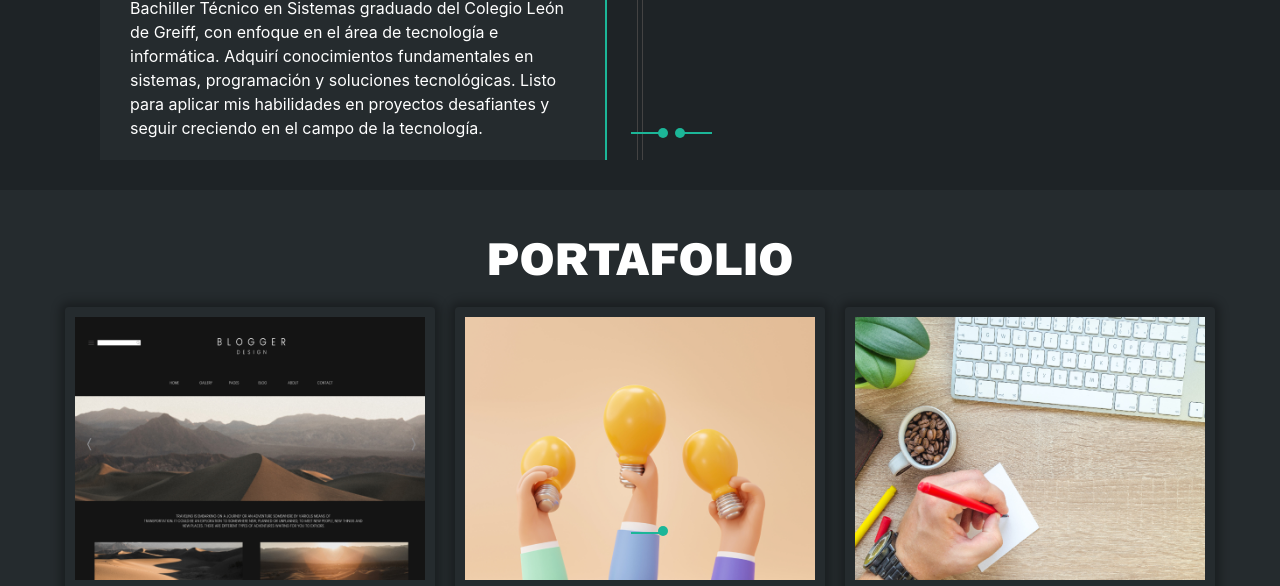
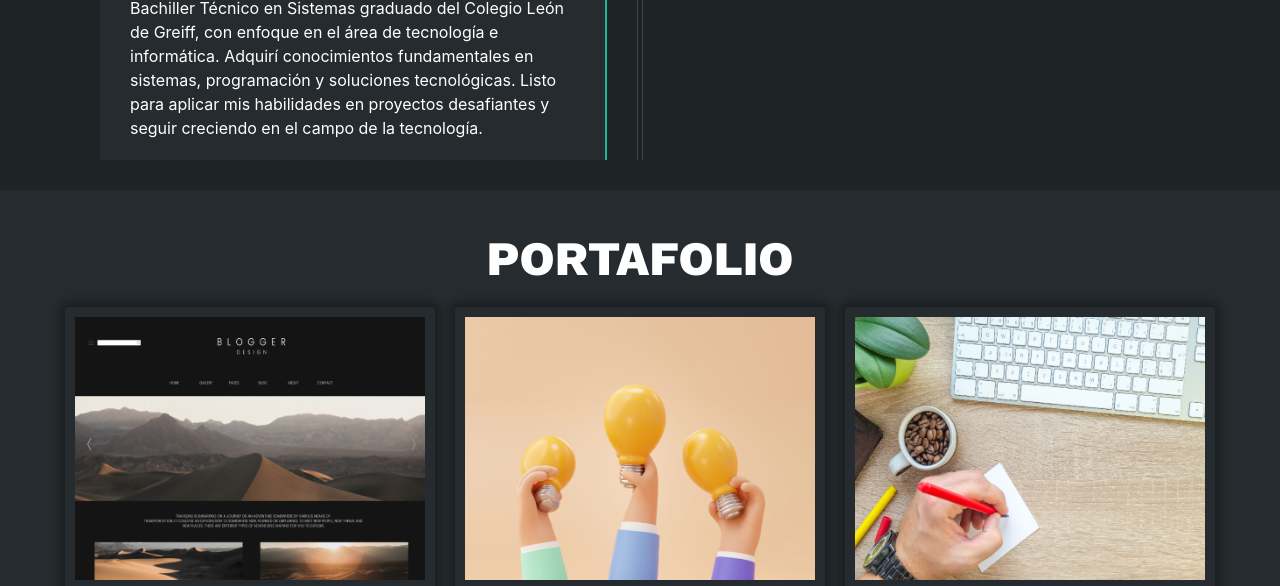
Before and after one commit to JuanRx19/Pagina-personal, a React (Create React App) app: page /Skills in a window 1280 px wide. Shown: the part 2540-3126 px from the top of the page. Built offline with nearby package versions, Linux system fonts and the light colour scheme; a web font is replaced by a local one.

Commit message:
Correciones

```diff
--- a/src/components/Curriculum.jsx
+++ b/src/components/Curriculum.jsx
@@ -17,9 +17,6 @@ function Curriculum(){
                             desarrollar habilidades técnicas y competencias profesionales para destacar en el campo de la tecnología.
                             Preparado para enfrentar desafíos y contribuir al avance de la industria.</p>
                     </div>
-                    <div className="conector-educacion"  style={{ top: `334%`}}/>
-                    <div className="circulo-educacion" style={{ top: `333.5%`}}/>
-
                     <div className="card-educacion">
                         <h4>Bachiller Tecnigo en Sistemas</h4>
                         <h5>Colegio León de Greiff</h5>
@@ -27,8 +24,6 @@ function Curriculum(){
                         <p>Bachiller Técnico en Sistemas graduado del Colegio León de Greiff, con enfoque en el área de tecnología e informática.
                             Adquirí conocimientos fundamentales en sistemas, programación y soluciones tecnológicas.
                             Listo para aplicar mis habilidades en proyectos desafiantes y seguir creciendo en el campo de la tecnología.</p>
-                        <div className="conector-educacion"  style={{ top: `384%`}}/>
-                        <div className="circulo-educacion" style={{ top: `383.3%`}}/>
                 </div>
 
                 </div>
@@ -42,8 +37,6 @@ function Curriculum(){
                             técnicas y competencias profesionales para destacar en el campo tecnológico. Listo para enfrentar proyectos
                             desafiantes y aportar valor como profesional independiente. Como desarrollador tengo una gran iniciativa para
                             generar conocimientos y lograr adecuarme a cualquier reto.</p>
-                        <div className="conector-experiencia"  style={{ top: `334%`}}/>
-                        <div className="circulo-experiencia" style={{ top: `333.5%`}}/>
                     </div>
 
                 </div>
```
